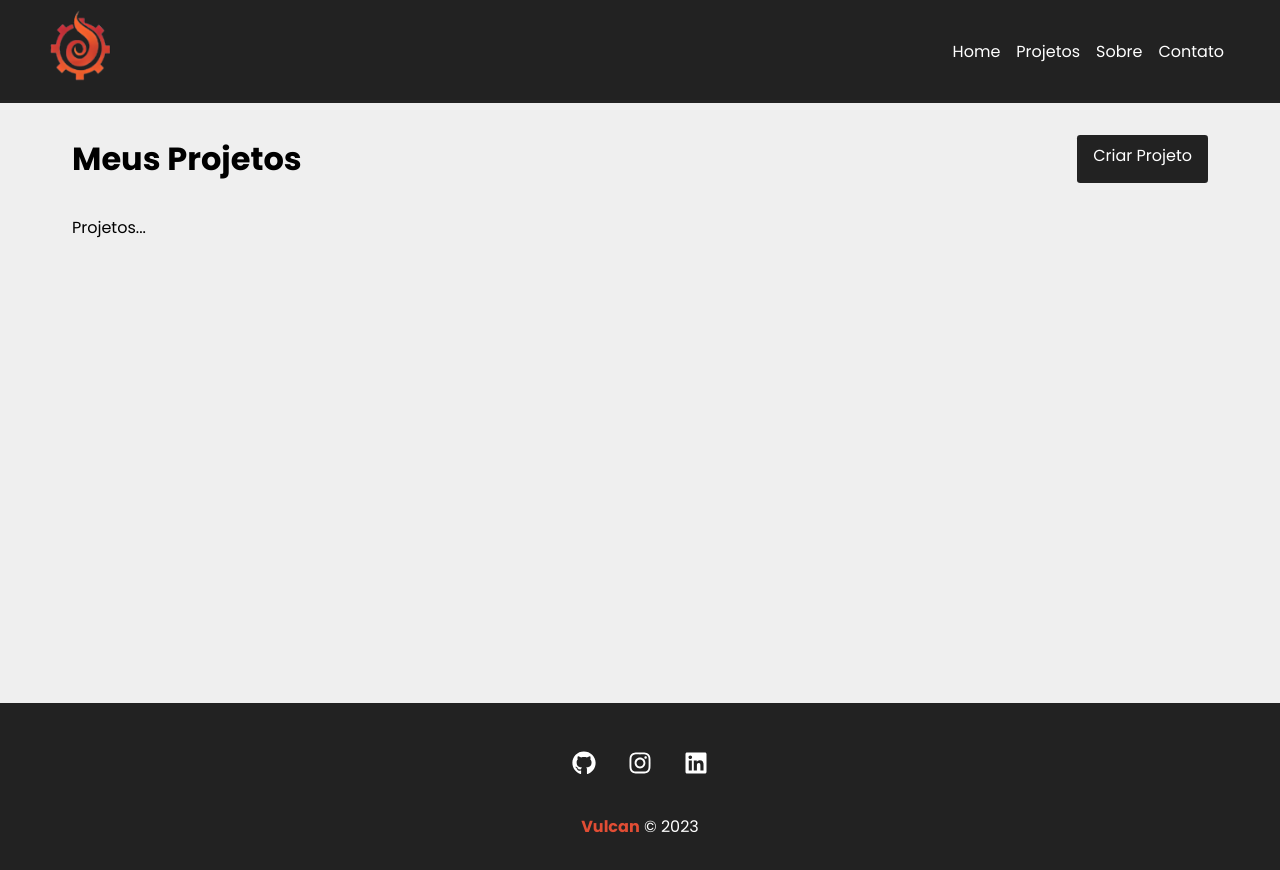
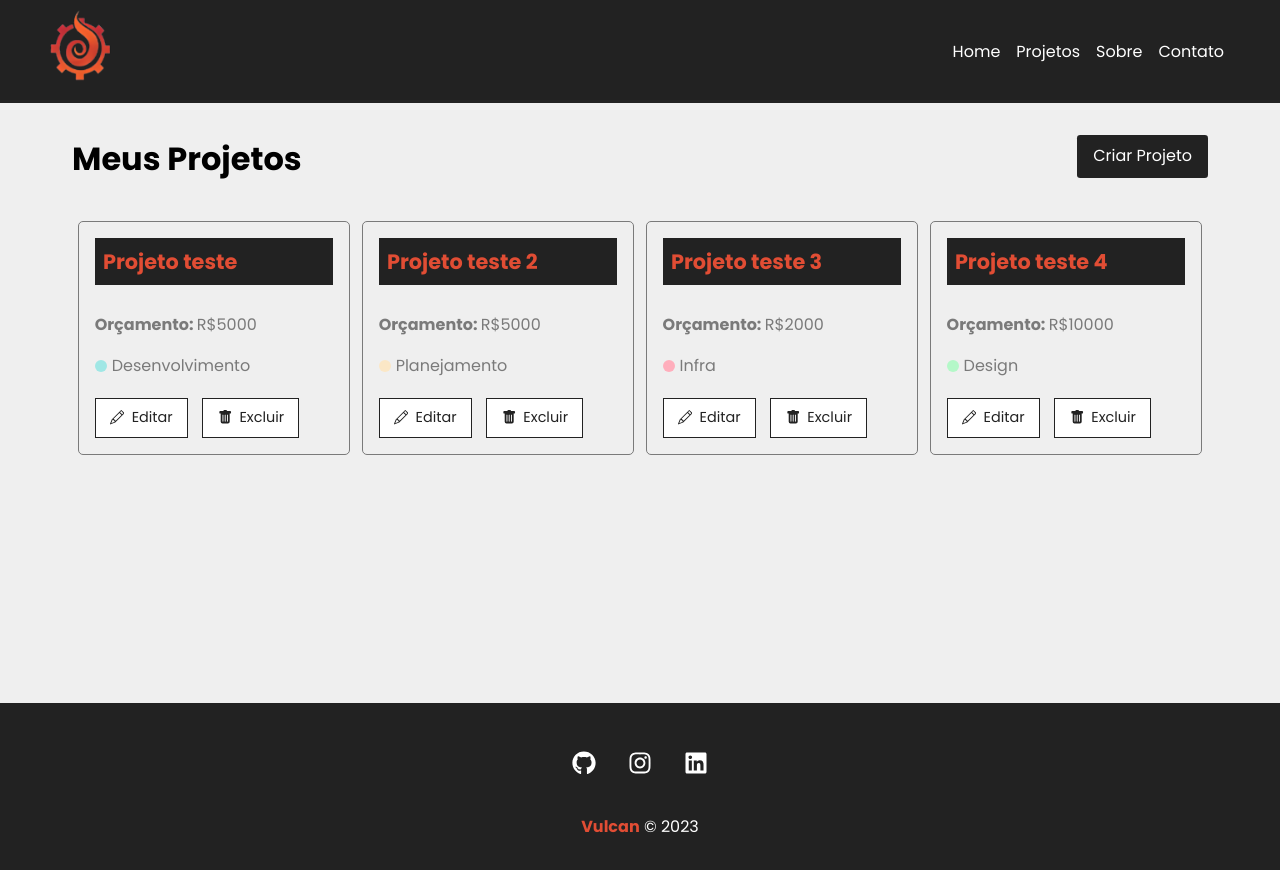
Before and after one commit to matthael/vulcan, a React (Create React App) app: page /projs in a window 1280 px wide. Shown: the top 870 px of the page. Built offline with nearby package versions, Linux system fonts and the light colour scheme; data requests are answered from the project's data file.

Commit message:
Feature: Project page
add: Cards for projects in json server

fix: LinkBtn size

```diff
--- a/db.json
+++ b/db.json
@@ -21,6 +21,28 @@
       "cost": 0,
       "services": [],
       "id": 2
+    },
+    {
+      "name": "Projeto teste 3",
+      "budget": "2000",
+      "category": {
+        "id": "1",
+        "name": "Infra"
+      },
+      "cost": 0,
+      "services": [],
+      "id": 3
+    },
+    {
+      "name": "Projeto teste 4",
+      "budget": "10000",
+      "category": {
+        "id": "3",
+        "name": "Design"
+      },
+      "cost": 0,
+      "services": [],
+      "id": 4
     }
   ],
   "categories": [
--- a/src/components/Pages/Projects.js
+++ b/src/components/Pages/Projects.js
@@ -1,3 +1,4 @@
+import { useState, useEffect } from "react";
 import { useLocation } from "react-router-dom";
 
 import Message from "../layout/Message";
@@ -6,13 +7,32 @@
 
 import styles from "./Projects.module.css";
 
+import Card from "../Project/Card";
+
 function Projects() {
+  const [projects, setProjects] = useState([]);
+
   const location = useLocation();
   let message = "";
 
   if (location.state) {
     message = location.state.message;
   }
+
+  useEffect(() => {
+    fetch("http://localhost:5000/projects", {
+      method: "GET",
+      headers: {
+        "Content-Type": "application/json",
+      },
+    })
+      .then((resp) => resp.json())
+      .then((data) => {
+        console.log(data);
+        setProjects(data);
+      })
+      .catch((err) => console.log(err));
+  }, []);
 
   return (
     <div className={styles.project_container}>
@@ -22,7 +42,16 @@
       </div>
       {message && <Message type="success" msg={message} />}
       <Container customClass="start">
-        <p> Projetos... </p>
+        {projects.length > 0 &&
+          projects.map((project) => (
+            <Card
+              id={project.id}
+              name={project.name}
+              budget={project.budget}
+              category={project.category.name}
+              key={project.id}
+            />
+          ))}
       </Container>
     </div>
   );
--- /dev/null
+++ b/src/components/Project/Card.js
@@ -0,0 +1,29 @@
+import { Link } from "react-router-dom";
+
+import styles from "./Card.module.css";
+
+import { BsPencil, BsFillTrashFill } from "react-icons/bs";
+
+function Card({ id, name, budget, category, handleRemove }) {
+  return (
+    <div className={styles.project_card}>
+      <h4> {name} </h4>
+      <p>
+        <span> Orçamento: </span> R${budget}
+      </p>
+      <p className={styles.category_text}>
+        <span className={`${styles[category.toLowerCase()]}`}></span> {category}
+      </p>
+      <div className={styles.project_card_actions}>
+        <Link to="/">
+          <BsPencil /> Editar
+        </Link>
+        <button>
+          <BsFillTrashFill /> Excluir
+        </button>
+      </div>
+    </div>
+  );
+}
+
+export default Card;
--- /dev/null
+++ b/src/components/Project/Card.module.css
@@ -0,0 +1,89 @@
+.project_card {
+  padding: 1em;
+  border: 1px solid #7a7a7a;
+  border-radius: 5px;
+  width: 24%;
+  margin: 0.5%;
+}
+
+.project_card h4 {
+  background-color: #222;
+  color: #e14d34;
+  padding: 0.4em;
+  margin-bottom: 1.3em;
+  font-size: 1.3em;
+}
+
+.project_card p {
+  color: #7a7a7a;
+  margin-bottom: 1em;
+}
+
+.project_card p span {
+  font-weight: bold;
+}
+
+.category_text {
+  display: flex;
+  align-items: center;
+}
+
+.category_text span {
+  display: block;
+  width: 12px;
+  height: 12px;
+  border-radius: 50%;
+  background-color: #ccc;
+  margin-right: 5px;
+}
+
+.category_text .infra {
+  background-color: #ffaebc;
+}
+
+.category_text .desenvolvimento {
+  background-color: #a0e7e5;
+}
+
+.category_text .design {
+  background-color: #b4f8c8;
+}
+
+.category_text .planejamento {
+  background-color: #fbe7c6;
+}
+
+.project_card_actions {
+  margin-top: 1.2em;
+  display: flex;
+  align-items: center;
+}
+
+.project_card_actions a,
+.project_card_actions button {
+  text-decoration: none;
+  border: none;
+  border: 1px solid #222;
+  background-color: #fff;
+  color: #222;
+  font-size: 0.9em;
+  padding: 0.6em 1em;
+  margin-right: 1em;
+  cursor: pointer;
+  display: flex;
+  align-items: center;
+  justify-content: center;
+  transition: 0.5s;
+}
+
+.project_card_actions svg {
+  margin-right: 0.5em;
+}
+
+.project_card_actions a:hover,
+.project_card_actions button:hover,
+.project_card_actions a:focus,
+.project_card_actions button:focus {
+  background-color: #222;
+  color: #e14d34;
+}
--- a/src/components/layout/LinkBtn.module.css
+++ b/src/components/layout/LinkBtn.module.css
@@ -1,12 +1,13 @@
 .btn {
-    background-color: #222;
-    color: #FFF;
-    padding: .5em 1em;
-    text-decoration: none;
-    border-radius: .2em;
-    transition: .5s;
+  background-color: #222;
+  color: #fff;
+  padding: 0.5em 1em;
+  text-decoration: none;
+  border-radius: 0.2em;
+  height: 2.7em;
+  transition: 0.5s;
 }
 
 .btn:hover {
-    color: #e14d34;
+  color: #e14d34;
 }
```
